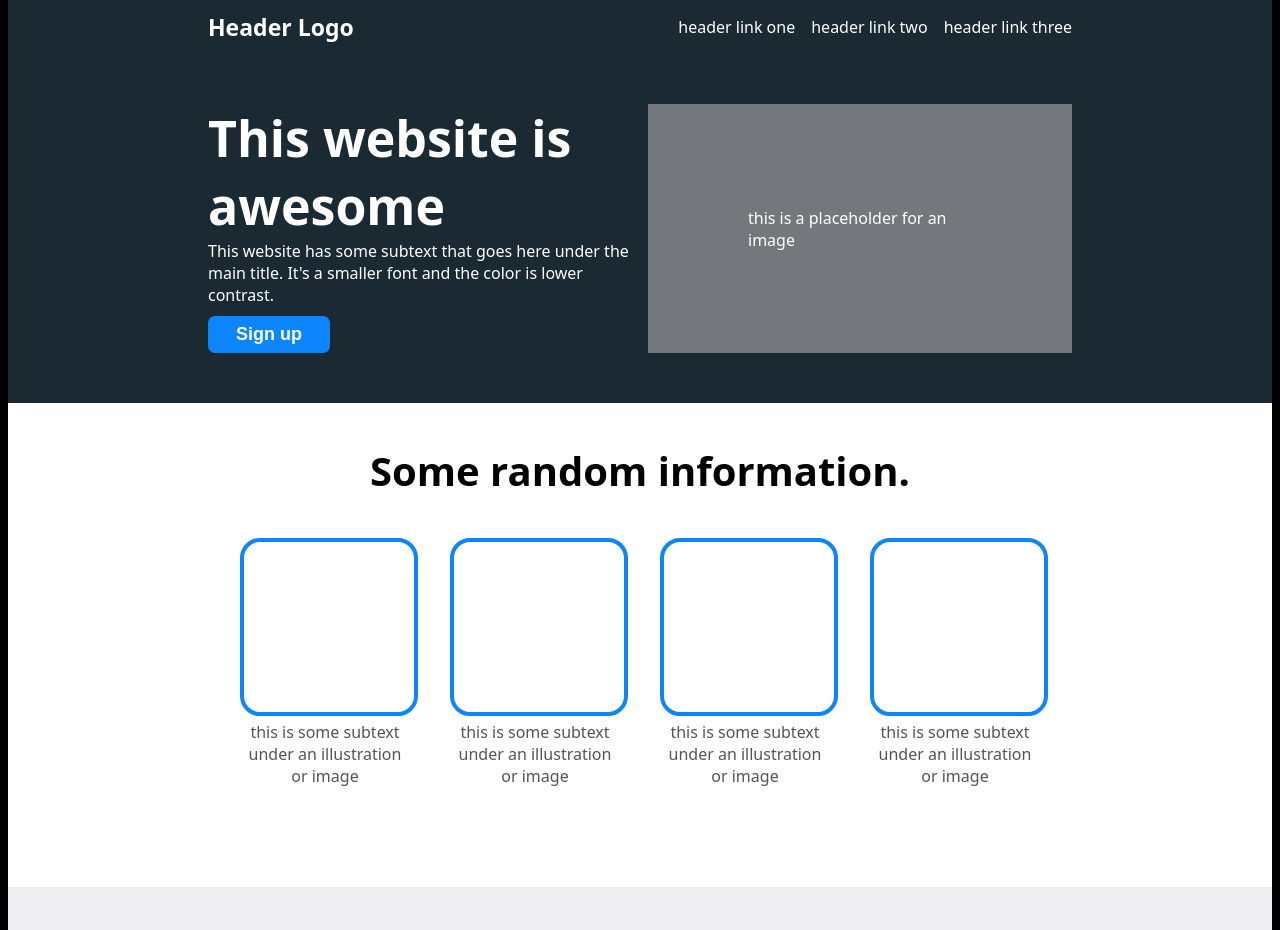
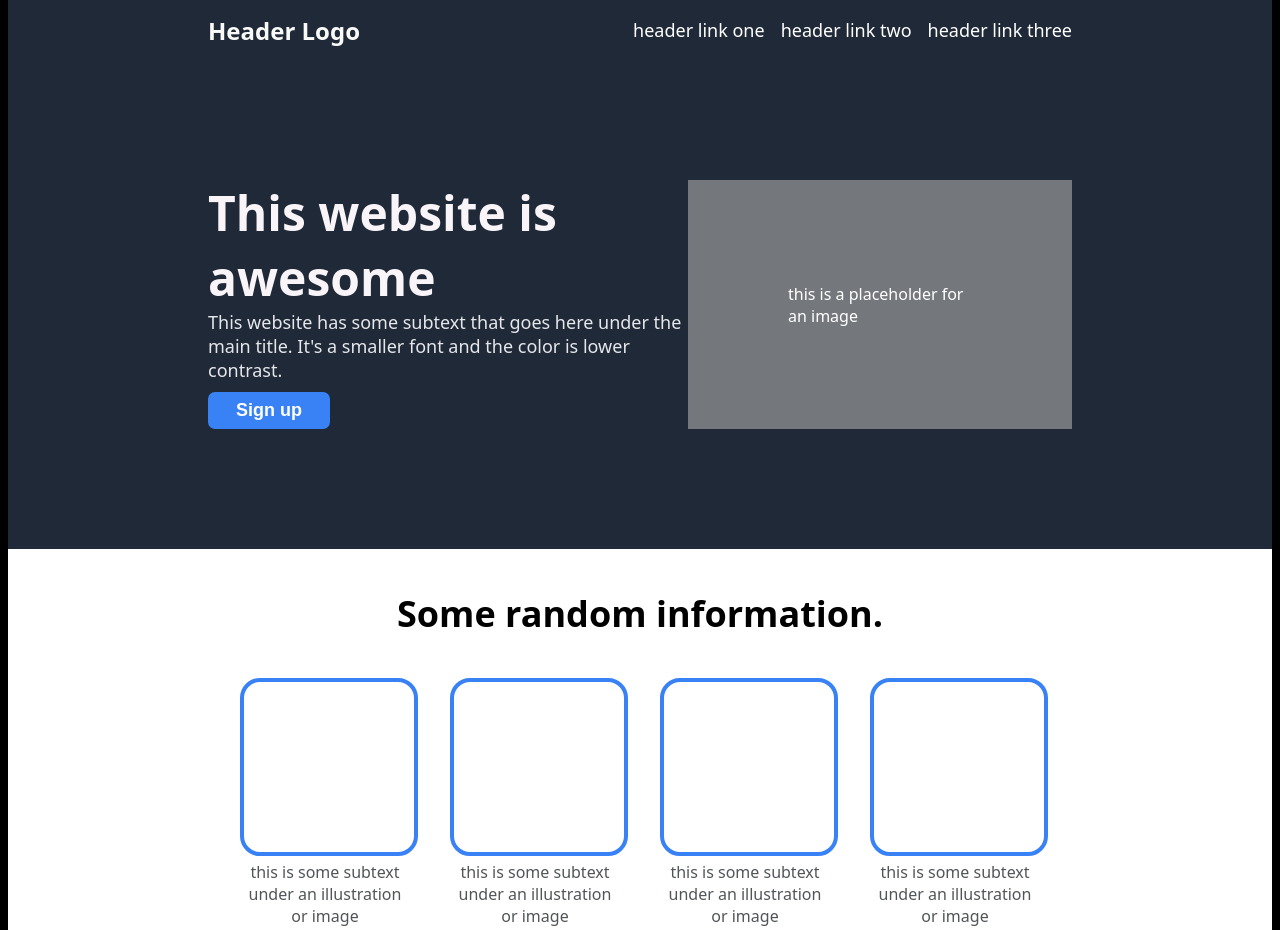
Before and after one commit to alskinner/landing-page, a plain HTML site: page index.html in a window 1280 px wide. Shown: the top 930 px of the page. Drawn offline with Linux system fonts and the light colour scheme.

Commit message:
Edit style.css

```diff
--- a/style.css
+++ b/style.css
@@ -6,7 +6,7 @@ body {
 }
 
 .header {
-    background-color: rgb(27, 41, 51);
+    background-color: #1F2937;
     color: white;
     display: flex;
     justify-content: space-between;
@@ -17,13 +17,16 @@ body {
 
 .logo {
     font-weight: bold;
-    font-size: 23px;
+    font-size: 24px;
+    color: #f9faf8;
 }
 
 ul {
     list-style-type: none;
     display: flex;
     gap: 16px;
+    color: #e5e7eb;
+    font-size: 18px;
 }
 
 a {
@@ -32,25 +35,31 @@ a {
 }
 
 .main-title {
-    background-color: rgb(27, 41, 51);
+    background-color: #1F2937;
     color: white;
     display: flex;
-    padding: 50px 200px;
+    padding: 120px 200px;
     justify-content: space-between;
 }
 
 .title-container {
-    max-width: 440px;
+    max-width: 480px;
 
 }
 
 .title-one {
-    font-size: 50px;
+    font-size: 48px;
     font-weight: bold;
+    color: #F9F4F8;
+}
+
+.title-two {
+    font-size: 18px;
+    color: #e5e7eb;
 }
 
 .sign-up {
-    background-color: rgb(13, 133, 253);
+    background-color: #3882F6;
     border-radius: 7px;
     color: white;
     font-size: 18px;
@@ -82,12 +91,12 @@ a {
 
 .text {
     font-weight: bold;
-    font-size: 40px;
+    font-size: 36px;
     padding: 40px;
 }
 
 .box {
-    border: 4px solid rgb(13, 133, 253);
+    border: 4px solid #3882F6;
     height: 170px;
     width: 170px;
     border-radius: 20px;
@@ -109,16 +118,15 @@ a {
 }
 
 .main-two {
-    background-color: rgb(238, 238, 241);
+    background-color: #e5e7eb;
     display: flex;
     flex-direction: column;
     padding: 100px 320px;
 }
 
 .quote {
-    font-size: 35px;
+    font-size: 36px;
     font-style: italic;
-    font-weight: 100;
 }
 
 .name {
@@ -133,7 +141,7 @@ a {
 }
 
 .signup-container {
-    background-color: rgb(13, 133, 253);
+    background-color: #3882F6;
     color: white;
     display: flex;
     justify-content: space-between;
@@ -148,7 +156,7 @@ a {
 }
 
 .sign-up-two {
-    background-color: rgb(13, 133, 253);
+    background-color: #3882F6;
     color: white;
     font-size: 18px;
     font-weight: bold;
@@ -158,7 +166,7 @@ a {
 }
 
 .footer {
-    background-color: rgb(27, 41, 51);
+    background-color: #1F2937;
     color: white;
     text-align: center;
     padding-top: 40px;
```
